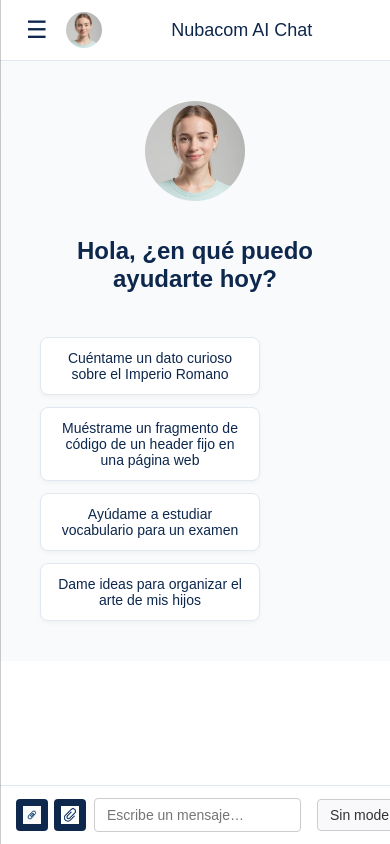
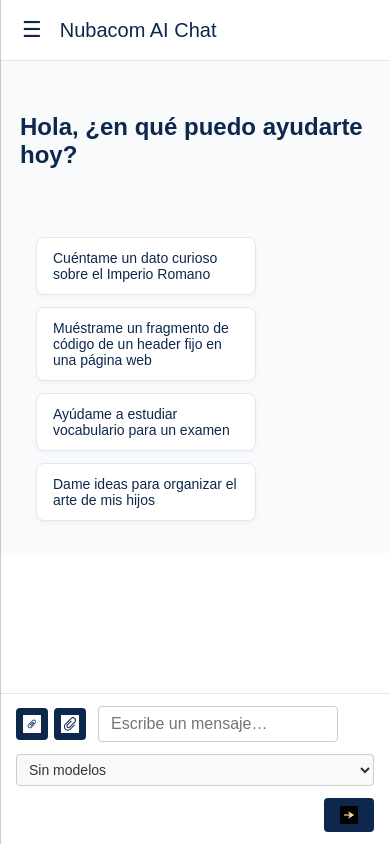
Before and after one commit to Zerohunter36/chatLLM, a Flask app: page / in a window 390 px wide. Run offline with Flask 3, Linux system fonts and the light colour scheme; the visitor is signed in with stand-in values (Sample User, id 1); data that the repository does not hold is empty.

Commit message:
Improve mobile layout and conversation ordering

```diff
--- a/static/chat.js
+++ b/static/chat.js
@@ -184,8 +184,12 @@
       if (!res.ok) throw new Error('Error fetching conversations');
       const data = await res.json();
       conversations = data.conversations || [];
-      if (conversations.length > 0 && (currentConversationIndex === -1 || currentConversationIndex === undefined)) {
-        currentConversationIndex = conversations[0].id;
+      if (conversations.length > 0) {
+        const hasCurrent = conversations.some(conv => conv.id === currentConversationIndex);
+        if (!hasCurrent || currentConversationIndex === -1 || currentConversationIndex === undefined) {
+          const latest = conversations.reduce((acc, conv) => (conv.id > acc.id ? conv : acc), conversations[0]);
+          currentConversationIndex = latest.id;
+        }
       }
       renderConversationList();
     } catch (err) {
@@ -358,7 +362,8 @@
   // Render conversation list and attach click handlers
   function renderConversationList() {
     conversationList.innerHTML = '';
-    conversations.forEach((conv) => {
+    const ordered = [...conversations].sort((a, b) => b.id - a.id);
+    ordered.forEach((conv) => {
       const li = document.createElement('li');
       li.dataset.id = conv.id;
       if (conv.id === currentConversationIndex) {
--- a/static/style.css
+++ b/static/style.css
@@ -499,6 +499,7 @@
   .app {
     position: relative;
     min-height: 100dvh;
+    flex-direction: column;
   }
 
   /* Sidebar becomes overlay */
@@ -538,6 +539,7 @@
   .main-area {
     width: 100%;
     margin-left: 0;
+    min-height: 100dvh;
   }
 
   /* Chat container full width on mobile */
@@ -551,6 +553,24 @@
     padding: 0;
   }
 
+  .main-header {
+    position: sticky;
+    top: 0;
+    padding: 16px;
+    background: #ffffff;
+    z-index: 600;
+  }
+
+  .chat-header-avatar {
+    display: none;
+  }
+
+  .main-title {
+    justify-content: flex-start;
+    font-size: 20px;
+    text-align: left;
+  }
+
   /* Suggestions in a single column */
   .suggestions {
     display: grid;
@@ -558,6 +578,25 @@
     gap: 12px;
     width: 100%;
     padding: 0 16px;
+  }
+
+  .greeting {
+    align-items: flex-start;
+    text-align: left;
+    padding: 32px 20px;
+    gap: 24px;
+  }
+
+  .greeting-avatar {
+    display: none;
+  }
+
+  .suggestion {
+    width: 100%;
+    display: flex;
+    align-items: center;
+    justify-content: flex-start;
+    text-align: left;
   }
 
   /* Let flexbox handle chat area height on mobile. It will fill available space */
@@ -576,12 +615,18 @@
 
   /* The message form will naturally stay at the bottom due to flexbox layout. */
   .message-form {
-    /* No special positioning needed on mobile */
+    display: grid;
+    grid-template-columns: auto 1fr auto;
+    grid-template-rows: auto auto;
+    align-items: center;
+    row-gap: 12px;
+    column-gap: 12px;
   }
 
   /* Show toggle icon always on mobile */
   .toggle-sidebar {
     display: block;
+    font-size: 22px;
   }
 
   /* Adjust sizes for conversation list and inputs */
@@ -591,22 +636,41 @@
 
   .chat-area {
     padding: 12px;
+    padding-bottom: 20px;
   }
 
   .message-form input[type="text"] {
-    font-size: 14px;
+    font-size: 16px;
+    grid-column: 2 / 3;
+    width: 100%;
   }
 
   .message-form button {
-    font-size: 14px;
+    font-size: 16px;
+  }
+
+  .message-form .controls {
+    grid-column: 1 / 2;
+  }
+
+  .message-form .model-select {
+    grid-column: 1 / 4;
+    width: 100%;
+  }
+
+  .message-form .send-btn {
+    grid-column: 3 / 4;
+    justify-self: end;
   }
 
   /* Allow message bubbles to use more width on small screens */
   .message {
     max-width: 100%;
+    font-size: 15px;
   }
 
   .model-select {
     font-size: 14px;
+    margin-left: 0;
   }
 }
```
